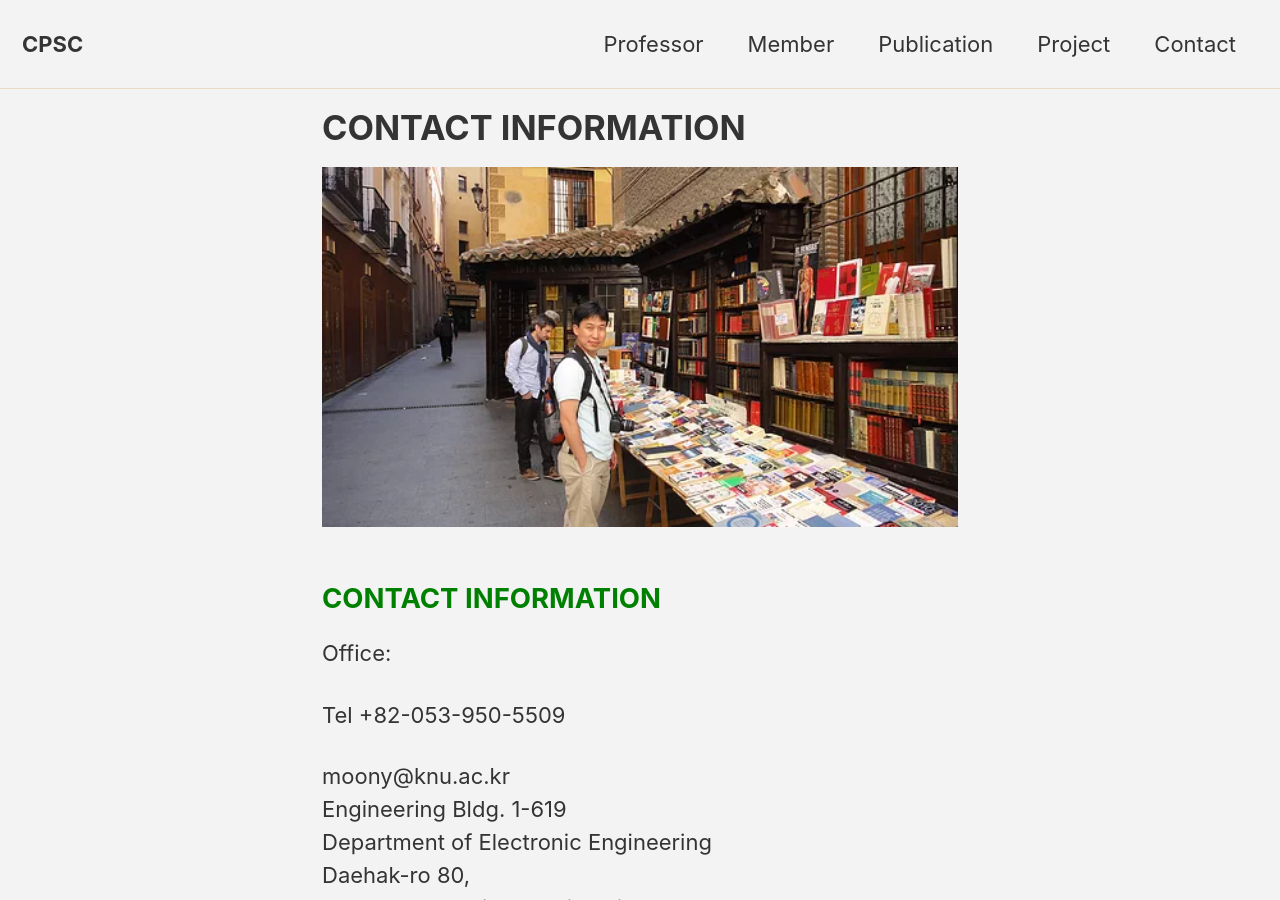
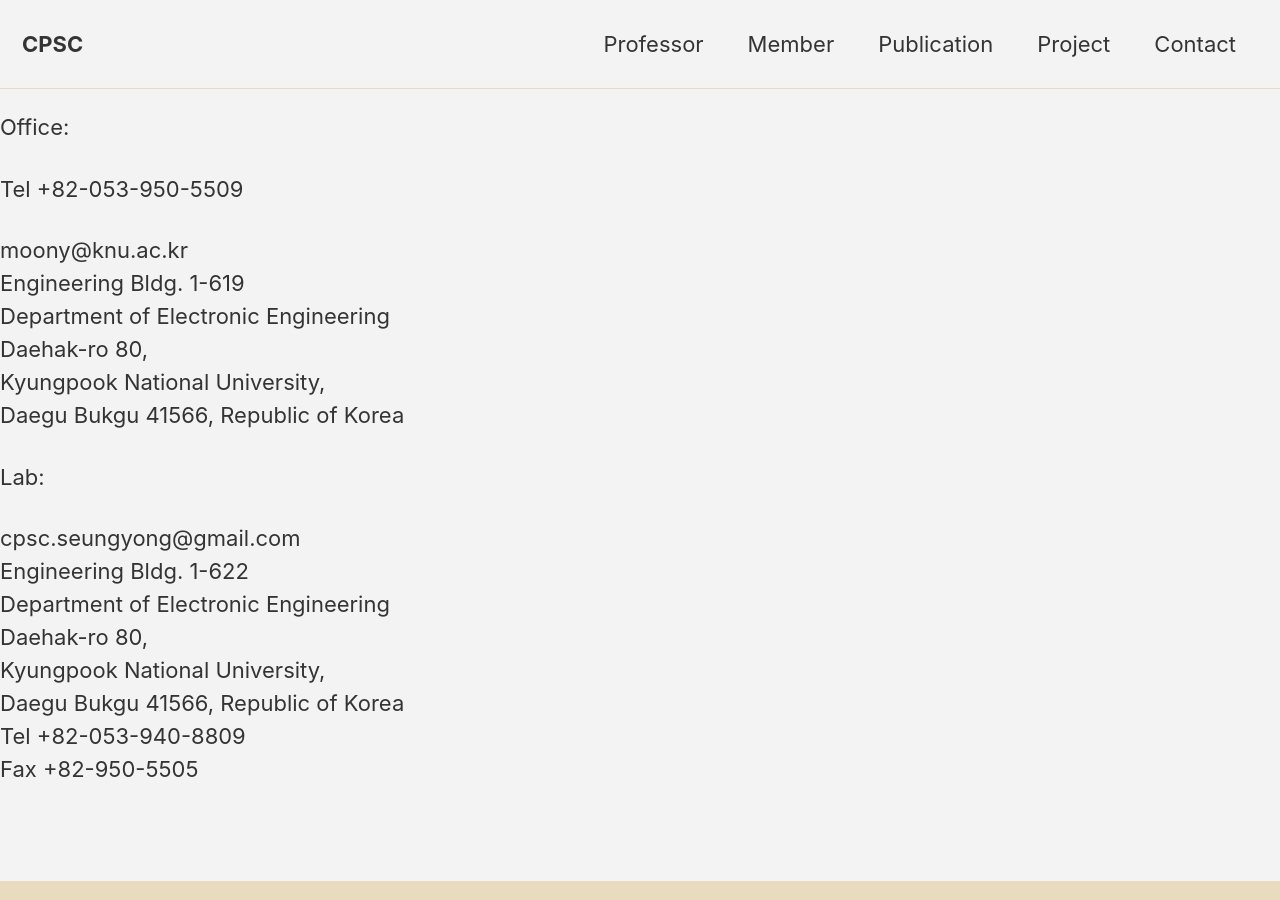
Before and after one commit to CPSC-LAB/CPSC-LAB.github.io, a Jekyll site: the page built from _pages/contact.md, in a window 1280 px wide and 900 px high. Built offline with Jekyll 4.4.1, drawn with Linux system fonts in a browser that asks for light colours; cached includes are drawn as plain includes; our own code applies the rules of GitHub Pages for plain Markdown files.

Commit message:
Update contact.md

```diff
--- a/_pages/contact.md
+++ b/_pages/contact.md
@@ -1,12 +1,9 @@
 ---
-title: "CONTACT INFORMATION"
+title: "<span style="color:green">CONTACT INFORMATION</span>"
 permalink: /contact/
 layout: categories
 ---
 
-<p align="center"><img src="/assets/images/professor.jpg" width="650"></p>
-
-## <span style="color:green">CONTACT INFORMATION</span>
 
 Office:
 
```
